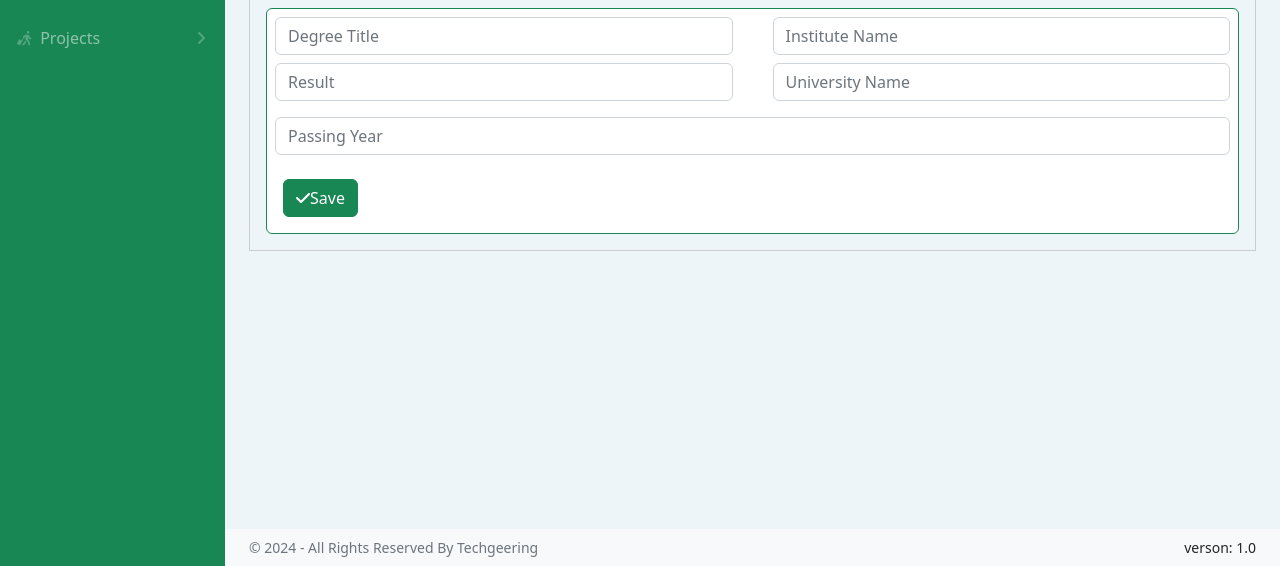
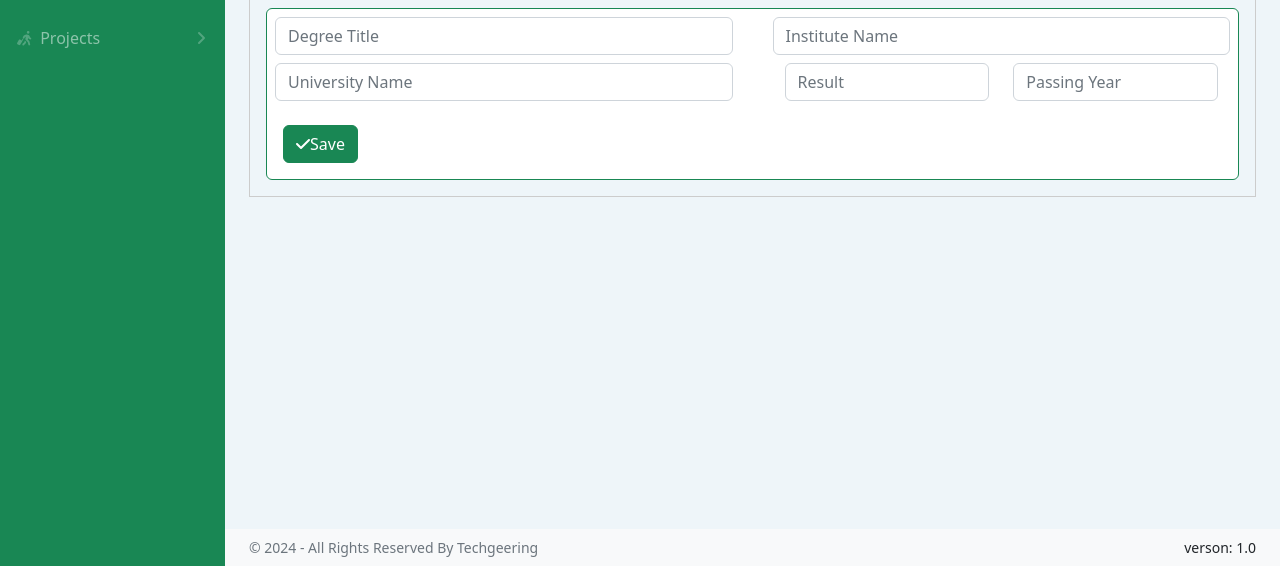
Before and after one commit to Techgeering/hrmsTechgeering, a PHP site: page /employeeDetail.php in a window 1280 px wide, after a click on "Education". Shown: the part 234-800 px from the top of the page. Run offline with PHP 8.4, Linux system fonts and the light colour scheme; a user stored in the database is signed in; data comes from the database, SQL or seed files in the repository; data that the repository does not hold is empty; some libraries are stand-ins or nearby versions.

Commit message:
education

```diff
--- a/employeeDetail.php
+++ b/employeeDetail.php
@@ -633,10 +633,10 @@ session_start(); {
                                                 name="degreetitle" id="degreetitle" placeholder="Degree Title" required>
                                         </div>
                                         <div class="m-2">
-                                            <input type="text" class="form-control form-control-line P-2" name="result"
-                                                oninput="this.value = this.value.replace(/[^0-9+_.%]/g,'');" id="result"
-                                                placeholder="Result" required>
+                                            <input type="text" class="form-control form-control-line" name="university"
+                                                id="university" placeholder="University Name" required>
                                         </div>
+
                                     </div>
                                     <div class="col-6">
                                         <div class="m-2">
@@ -645,19 +645,27 @@ session_start(); {
                                                 oninput="this.value = this.value.replace(/[^A-Za-z\s]/g, ''); this.value = this.value.split(' ').map(function(word) {return word.charAt(0).toUpperCase() + word.slice(1).toLowerCase();}).join(' ');this.setCustomValidity(''); this.checkValidity();"
                                                 placeholder="Institute Name" required>
                                         </div>
-                                        <div class="m-2">
-                                            <input type="text" class="form-control form-control-line" name="university"
-                                                id="university" placeholder="University Name" required>
+                                        <div class="row m-2">
+                                            <div class="col-6">
+                                                <div class="">
+                                                    <input type="text" class="form-control form-control-line P-2"
+                                                        name="result"
+                                                        oninput="this.value = this.value.replace(/[^0-9+_.%]/g,'');"
+                                                        id="result" placeholder="Result" required>
+                                                </div>
+                                            </div>
+                                            <div class="col-6">
+                                                <div class="">
+                                                    <input type="text" class="form-control form-control-line"
+                                                        name="passingyear" id="passingyear"
+                                                        oninput="this.value = this.value.replace(/[^0-9+_.%]/g,'');"
+                                                        placeholder="Passing Year" required>
+                                                </div>
+                                            </div>
                                         </div>
+
                                     </div>
-                                    <div class="col-12">
-                                        <div class="m-2">
-                                            <input type="text" class="form-control form-control-line" name="passingyear"
-                                                id="passingyear"
-                                                oninput="this.value = this.value.replace(/[^0-9+_.%]/g,'');"
-                                                placeholder="Passing Year" required>
-                                        </div>
-                                    </div>
+
                                     <div class="col-12 m-3">
                                         <button type="submit" class="btn btn-success" name="insertdegree">
                                             <i class="fa fa-check"></i>Save
```
